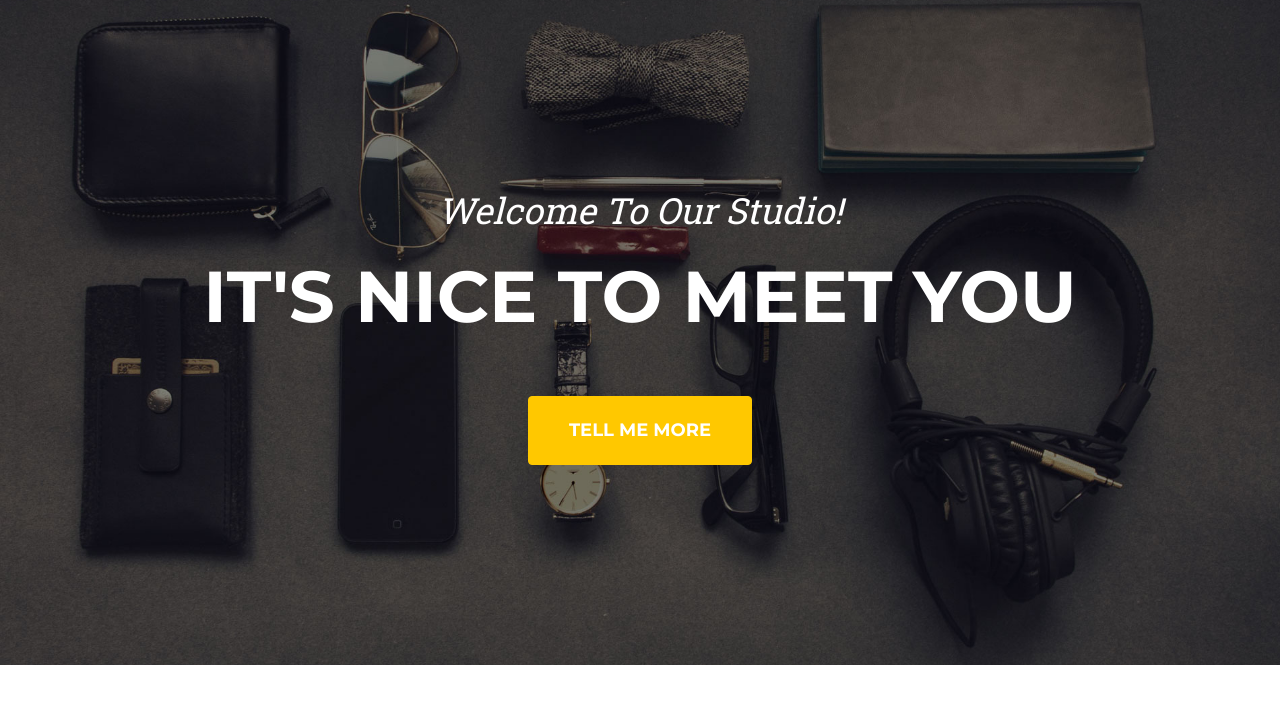
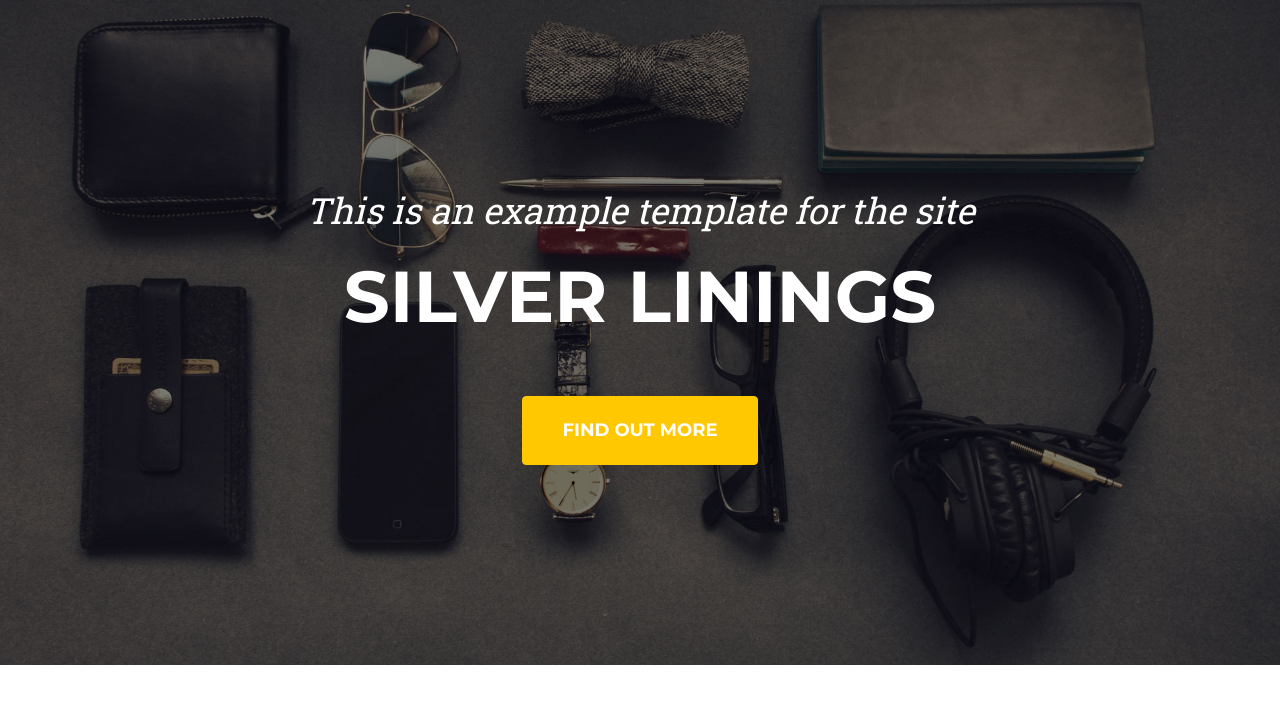
Before and after one commit to Noah-Silverstein/effective-octo-bassoon, a website: page src/pug/index.pug in a window 1280 px wide. Shown: the part 80-800 px from the top of the page. Drawn offline with nearby package versions, Linux system fonts and the light colour scheme; files that its build step writes are made by us from their sources; files whose address does not match are found by name.

Commit message:
modified:   dist/css/styles.css 	modified:   dist/index.html 	modified:   dist/js/scripts.js 	modified:   package-lock.json 	modified:   package.json 	modified:   src/pug/index.pug

```diff
--- a/package.json
+++ b/package.json
@@ -40,7 +40,7 @@
     },
     "devDependencies": {
         "autoprefixer": "10.4.4",
-        "browser-sync": "2.27.9",
+        "browser-sync": "^2.28.3",
         "chokidar": "3.5.3",
         "concurrently": "6.3.0",
         "postcss": "8.4.12",
--- a/src/pug/index.pug
+++ b/src/pug/index.pug
@@ -48,9 +48,9 @@ html(lang='en')
         // Masthead
         header.masthead
             .container
-                .masthead-subheading Welcome To Our Studio!
-                .masthead-heading.text-uppercase It's Nice To Meet You
-                a.btn.btn-primary.btn-xl.text-uppercase(href='#services') Tell Me More
+                .masthead-subheading This is an example template for the site
+                .masthead-heading.text-uppercase Silver Linings
+                a.btn.btn-primary.btn-xl.text-uppercase(href='#services') Find out more
 
         // Services
         section#services.page-section
```
Also changed, not shown: dist/css/styles.css, dist/index.html, dist/js/scripts.js, 1 other file.
